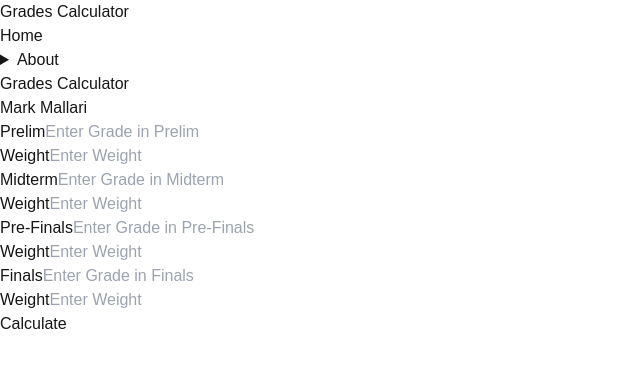
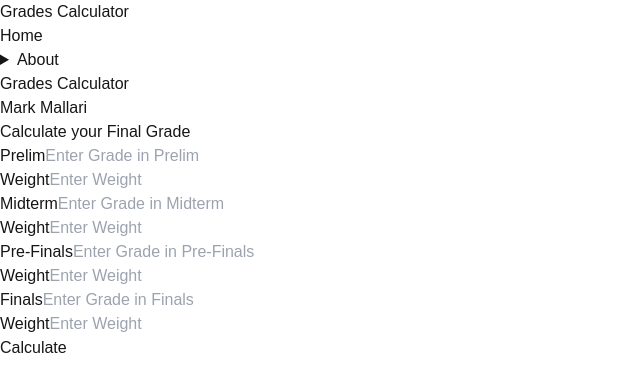
Before and after one commit to MarkMallari16/grade-result-sti, a Vue app: page / in a window 1280 px wide. Shown: the top 392 px of the page, without its empty margins (0-640 px from the left). Built offline with nearby package versions, Linux system fonts and the light colour scheme.

Commit message:
fix the code structure

```diff
--- a/src/App.vue
+++ b/src/App.vue
@@ -119,7 +119,9 @@ const clearFields = () => {
   </header>
   <main>
     <div class="flex flex-col justify-center items-center m-5 lg:m-0">
-      <div class="bg-base-200 h-full w-full lg:w-1/2 rounded-lg px-5 py-10">
+
+      <div class="bg-base-200 h-full w-full lg:w-1/2 rounded-lg px-6 lg:px-5 py-10">
+        <h1 class="text-2xl font-bold mb-4">Calculate your Final Grade</h1>
         <div>
           <div class="flex gap-4">
             <div class="w-full">
--- a/src/components/NavBar.vue
+++ b/src/components/NavBar.vue
@@ -1,5 +1,5 @@
 <template>
-  <nav class="mx-5">
+  <nav class="mx-0 lg:mx-5">
     <div className="navbar bg-base-100">
       <div className="flex-1">
         <a className="btn btn-ghost text-xl font-black">Grades Calculator</a>
```
